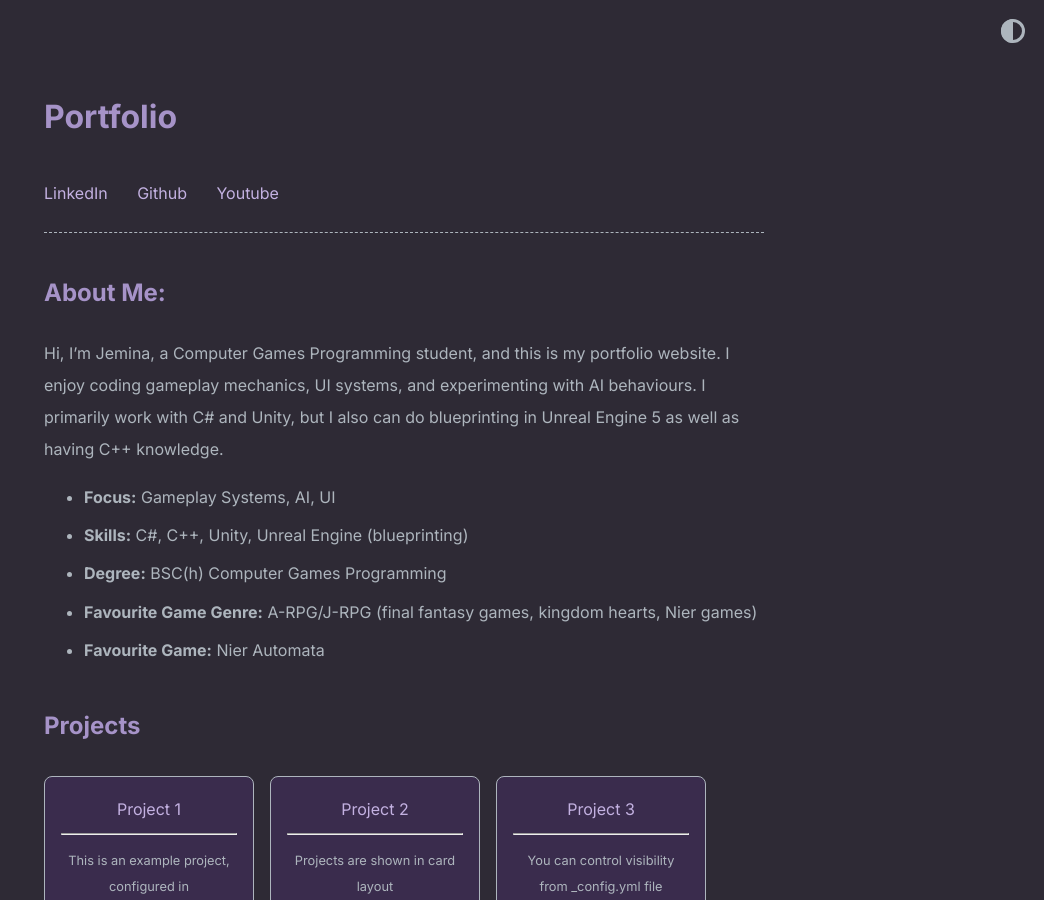
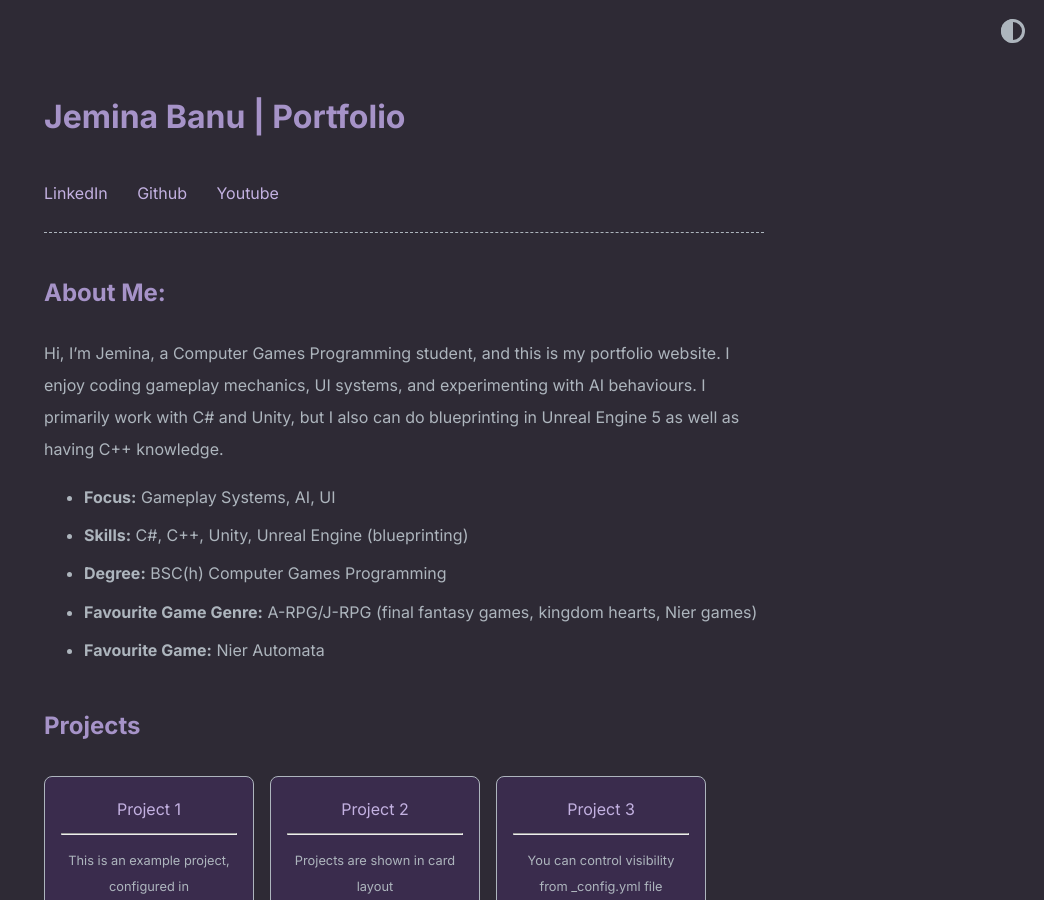
Before and after one commit to Jem-exe/jem-exe.github.io, a Jekyll site: the page built from index.md, in a window 1280 px wide and 900 px high. Shown: the whole window, without its empty margins (236-1280 px from the left). Built offline with Jekyll 4.4.1, drawn with Linux system fonts in a browser that asks for light colours.

Commit message:
wrapper and title

```diff
--- a/_layouts/home.html
+++ b/_layouts/home.html
@@ -3,7 +3,7 @@ layout: default
 ---
 
 <header>
-<h1>{{ "Portfolio" }}</h1>
+<h1>{{ site.title }}</h1>
 {% if site.theme_config.show_navbar == true %}
   {% include horizontal_list.html collection=site.data.home.navbar_entries %}
   <div class="dashed"></div>
```
